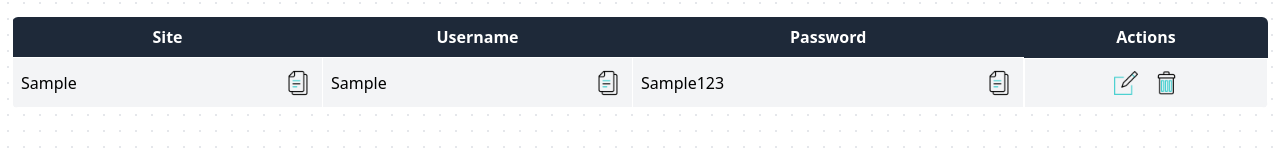
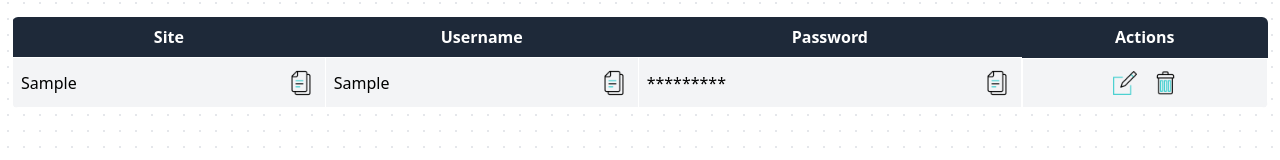
Before and after one commit to Aks00007/PassVault, a React (Vite) app: page / in a window 1280 px wide. Both pictures are taken after typing "Sample", "Sample", "Sample123" into the empty fields and a click on the button "Save". Shown: the part 397-557 px from the top of the page. Built offline with nearby package versions, Linux system fonts and the light colour scheme.

Commit message:
committed

```diff
--- a/src/components/Manager.jsx
+++ b/src/components/Manager.jsx
@@ -188,7 +188,7 @@ const Manager = () => {
                                     </td>
                                     <td className='p-2 border border-white text-center'>
                                         <div className='flex justify-between items-center'>
-                                            <span>{item.password}</span>
+                                            <span>{"*".repeat(item.password.length)}</span>
                                             <div className='size-8' onClick={() => { copyText(item.password) }}>
                                                 <img src={copy} alt="copy" className='cursor-pointer' />
                                             </div>
```
